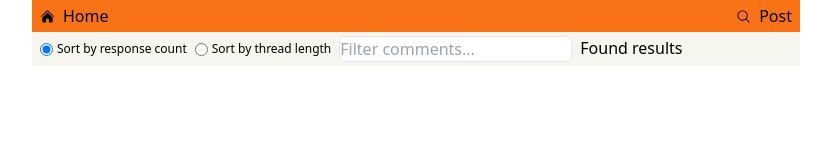
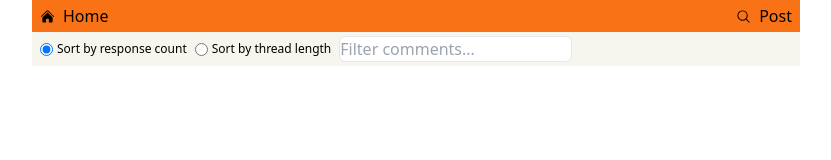
Before and after one commit to benwinding/ycombinato, a Next.js app: page /item in a window 1280 px wide. Shown: the top 160 px of the page, without its empty margins (224-1055 px from the left). Built offline with nearby package versions, Linux system fonts and the light colour scheme.

Commit message:
loading state added

```diff
--- a/src/app/item/post_viewer.tsx
+++ b/src/app/item/post_viewer.tsx
@@ -34,17 +34,18 @@ const PostViewer = () => {
       enabled: postId != null,
     }
   );
-  const textFilterDebounced = useDebounce(textFilter, 1000);
+  const [textFilterDebounced, debounceLoading] = useDebounce(textFilter, 400);
   const data = query.data;
   const dataSorted = useDataSort(data, sortOption);
   const dataFiltered = useDataFiltered(dataSorted, textFilterDebounced);
   const results = useResults(dataFiltered?.data);
+  const markCount = dataFiltered?.markCount;
   return (
     <div className="flex flex-col py-1 px-2">
       <div className="flex gap-2">
         <SortOptions onChange={setSortOoption} value={sortOption} />
         <FilterText onChange={setTextFilter} value={textFilter} />
-        Found {dataFiltered?.markCount} results
+        {markCount != null && <FilterResultsCount count={markCount} loading={debounceLoading} />}
       </div>
       {/* <SearchField value={searchText} onChange={setSearchText} /> */}
       {query.isLoading && query.isFetching && <div>Loading...</div>}
@@ -52,6 +53,15 @@ const PostViewer = () => {
     </div>
   );
 };
+
+function FilterResultsCount(props: { count: number, loading: boolean }) {
+  if (props.loading) {
+    return <div>Searching...</div>;
+  }
+  return <div>
+    Found {props.count} results
+  </div>
+}
 
 const useResults = (data: Story | undefined) => {
   const results = useMemo(
--- a/src/app/item/useDebounce.tsx
+++ b/src/app/item/useDebounce.tsx
@@ -2,12 +2,15 @@
 
 import { useEffect, useState } from "react";
 
-export function useDebounce(value: string, delay: number) {
+export function useDebounce(value: string, delay: number): [string, boolean] {
   const [debouncedValue, setDebouncedValue] = useState(value);
+  const [loading, setLoading] = useState(false);
 
   useEffect(() => {
+    setLoading(true);
     const handler = setTimeout(() => {
       setDebouncedValue(value);
+      setLoading(false);
     }, delay);
 
     return () => {
@@ -15,5 +18,5 @@ export function useDebounce(value: string, delay: number) {
     };
   }, [value, delay]);
 
-  return debouncedValue;
+  return [debouncedValue, loading];
 }
```
